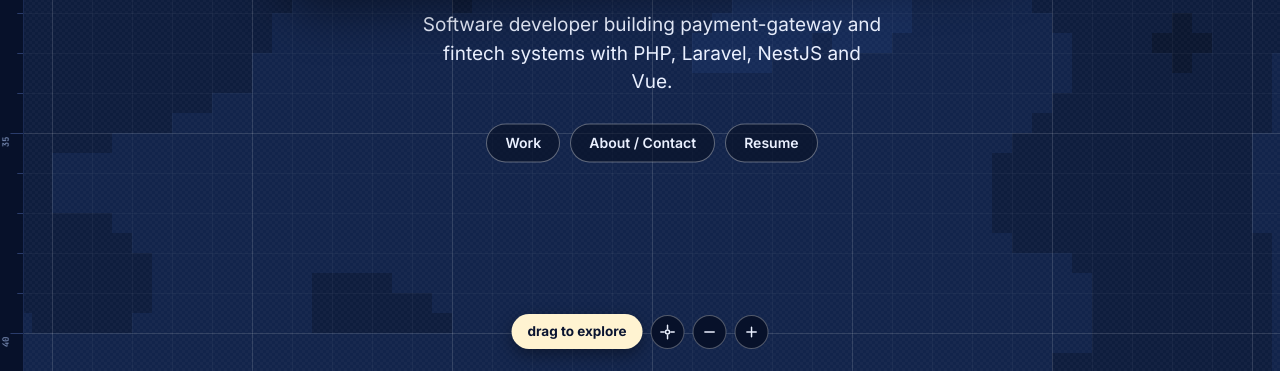
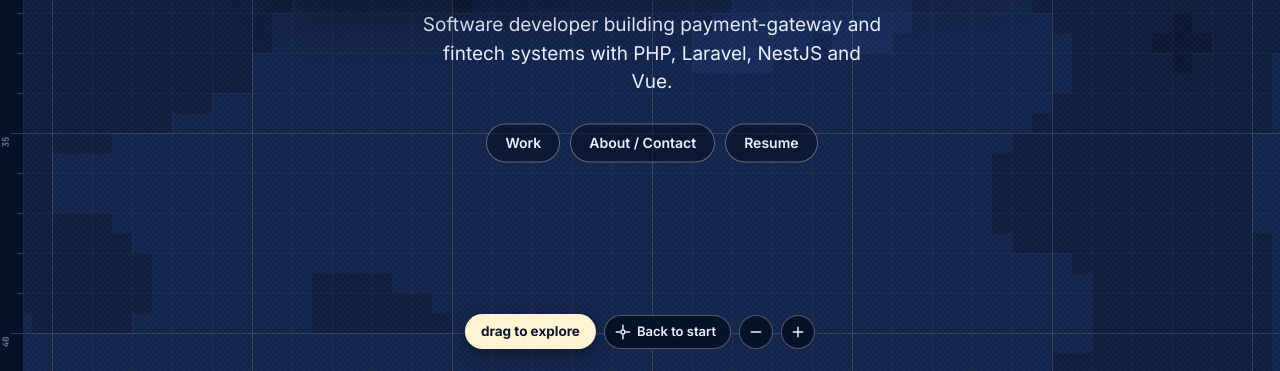
Before and after one commit to norsyamimihasran/norsyamimi.my, a plain HTML site: page index.html in a window 1280 px wide. Shown: the part 429-800 px from the top of the page. Drawn offline with Linux system fonts and the light colour scheme.

Commit message:
Add visible label to Back to start button
Co-Authored-By: Claude Opus 5.5 <noreply@anthropic.com>

```diff
--- a/assets/css/style.css
+++ b/assets/css/style.css
@@ -215,6 +215,7 @@ h1, h2, p { margin: 0; }
 .hud__btn { width: 34px; height: 34px; border-radius: 50%; display: grid; place-items: center; cursor: pointer;
   background: var(--ruler); border: 1px solid rgba(255,255,255,.3); color: var(--text); }
 .hud__btn:hover { background: var(--cream); color: var(--ink); }
+.hud__btn--text { width: auto; display: inline-flex; gap: 6px; padding: 0 14px 0 10px; border-radius: 999px; font-weight: 600; font-size: 13px; white-space: nowrap; }
 .hud__btn svg { width: 16px; height: 16px; fill: none; stroke: currentColor; stroke-width: 2.2; stroke-linecap: round; }
 
 /* ===== Modals ===== */
--- a/index.html
+++ b/index.html
@@ -117,8 +117,9 @@
 
   <div class="hud">
     <span class="hud__hint">drag to explore</span>
-    <button class="hud__btn" id="recenter" aria-label="Back to start" title="Back to start">
+    <button class="hud__btn hud__btn--text" id="recenter">
       <svg viewBox="0 0 24 24" aria-hidden="true"><path d="M12 2v5M12 17v5M2 12h5M17 12h5"/><circle cx="12" cy="12" r="3"/></svg>
+      <span>Back to start</span>
     </button>
     <button class="hud__btn" id="zoomOut" aria-label="Zoom out" title="Zoom out">
       <svg viewBox="0 0 24 24" aria-hidden="true"><path d="M5 12h14"/></svg>
```
